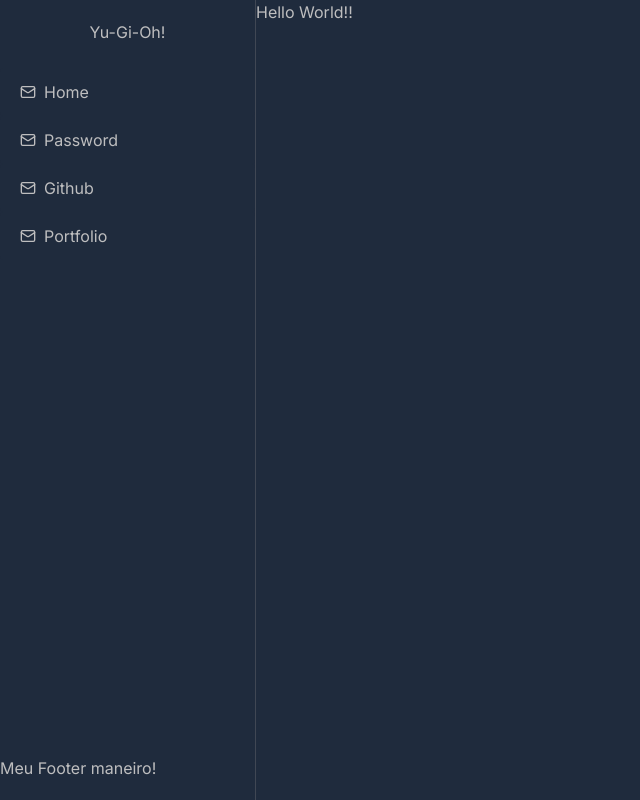
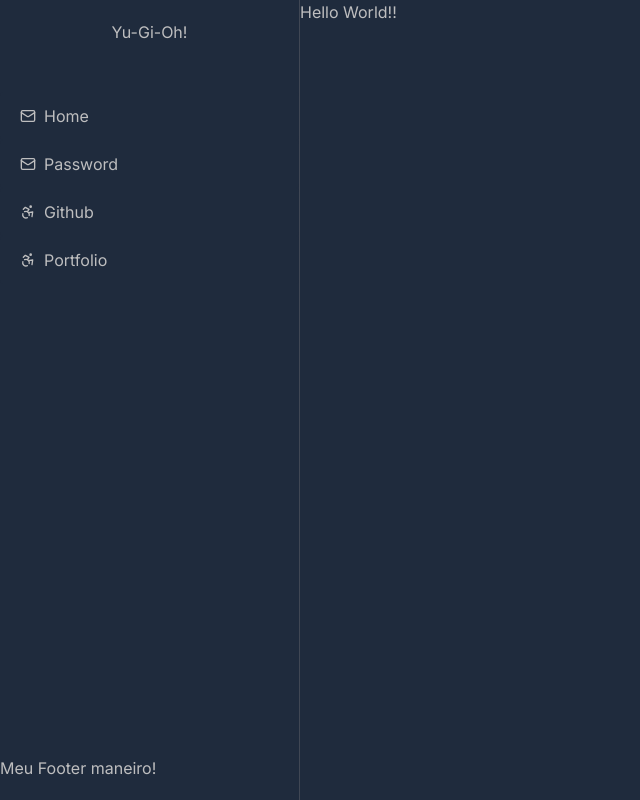
Before and after one commit to maiconlara/yugioh-password, a Next.js app: page /password in a window 1280 px wide. Shown: the whole page, without its empty margins (0-640 px from the left). Built offline with nearby package versions, Linux system fonts and the light colour scheme.

Commit message:
refactoring sidenav (desktop) and modal (mobile)

```diff
--- a/package.json
+++ b/package.json
@@ -9,6 +9,7 @@
     "lint": "next lint"
   },
   "dependencies": {
+    "@radix-ui/react-separator": "^1.0.3",
     "@radix-ui/react-slot": "^1.0.2",
     "@types/node": "20.5.7",
     "@types/react": "18.2.21",
--- a/src/app/layout.tsx
+++ b/src/app/layout.tsx
@@ -6,7 +6,7 @@ import { Inter } from 'next/font/google'
 const inter = Inter({ subsets: ['latin'] })
 
 export const metadata: Metadata = {
-  title: 'Create Next App',
+  title: 'Yu-Gi-Oh! App',
   description: 'Generated by create next app',
 }
 
@@ -20,7 +20,7 @@ export default function RootLayout({
         <body
         className={`${inter.className} text-gray-100 bg-[#1F2B3D]`}
       >
-        <main className="grid grid-cols-[20vw,80vw] h-screen ">
+        <main className="grid md:grid-cols-[300px,calc(80vw-300px)] h-screen ">
           <Menu />
           <div className="flex h-full max-h-screen flex-col bg-cover">
             {children}
--- /dev/null
+++ b/src/components/base/Menu/Desktop/DesktopButton/index.tsx
@@ -0,0 +1,21 @@
+import Link from "next/link";
+export interface ButtonProps {
+  id?: number;
+  buttonText: string;
+  Icon: React.ElementType;
+  path: string;
+}
+
+const DesktopButton = ({ buttonText, Icon, path }: ButtonProps) => {
+  return (
+    <div className="w-full h-12 ">
+      <Link href={path}>
+        <div className="bg-[#1F2B3D] w-full h-full px-5 flex flex-row items-center rounded-sm hover:bg-base-400 transition-colors">
+          <Icon className="mr-2 h-4 w-4" />
+          {buttonText}
+        </div>{" "}
+      </Link>
+    </div>
+  );
+};
+export default DesktopButton;
--- /dev/null
+++ b/src/components/base/Menu/Desktop/index.tsx
@@ -0,0 +1,28 @@
+"use client";
+
+import { Separator } from "@radix-ui/react-separator";
+import DesktopButton from "./DesktopButton";
+import { buttons } from "../data";
+
+const Desktop = () => {
+  return (
+    <div className="hidden md:flex flex-col  w-full  py-5 justify-between items-start h-screen bg-base-950 border-r-[1px] border-gray-300/40">
+      <div className="flex flex-col w-full items-center  gap-6">
+        <h1>Yu-Gi-Oh!</h1>
+        <Separator className="bg-gray-300/40" />
+        <div className="flex flex-col items-start  h-full w-full">
+          {buttons.map((button) => (
+            <DesktopButton
+              key={button.id}
+              buttonText={button.buttonText}
+              Icon={button.Icon}
+              path={button.path}
+            />
+          ))}
+        </div>
+      </div>
+      <h1>Meu Footer maneiro!</h1>
+    </div>
+  );
+};
+export default Desktop;
--- a/src/components/base/Menu/MenuButton/index.tsx
+++ b/src/components/base/Menu/Mobile/MobileButton/index.tsx
@@ -1,18 +1,17 @@
 import Link from "next/link";
-import { Mail } from "lucide-react";
 export interface ButtonProps {
   id?: number;
   buttonText: string;
-  icon: string;
+  Icon: React.ElementType;
   path: string;
 }
 
-const MenuButton = ({ buttonText, icon, path }: ButtonProps) => {
+const MenuButton = ({ buttonText, Icon, path }: ButtonProps) => {
   return (
     <div className="w-full h-12 ">
       <Link href={path}>
         <div className="bg-[#1F2B3D] w-full h-full px-5 flex flex-row items-center rounded-sm hover:bg-base-400 transition-colors">
-          <Mail className="mr-2 h-4 w-4" />
+          <Icon className="mr-2 h-4 w-4" />
           {buttonText}
         </div>{" "}
       </Link>
--- /dev/null
+++ b/src/components/base/Menu/Mobile/index.tsx
@@ -0,0 +1,74 @@
+"use client";
+
+import { Mail, Delete } from "lucide-react";
+import { useState } from "react";
+
+const Mobile = () => {
+  const [nav, setNav] = useState(false);
+
+  const handleNavState = () => {
+    setNav(!nav);
+  };
+  return (
+    <div>
+      {!nav ? (
+        <Mail
+          onClick={handleNavState}
+          className="absolute top-4 left-4 z-[99] md:hidden text-black"
+        />
+      ) : (
+        <Delete
+          onClick={handleNavState}
+          className="absolute top-4 right-4 z-[99] md:hidden text-black"
+        />
+      )}
+      {nav ? (
+        <div className="fixed w-full h-screen bg-white/40 flex flex-col justify-center items-center z-[20] gap-6">
+          <a
+            onClick={handleNavState}
+            href="#main"
+            className="w-[70vw] h-[6vh] lg:w-[40vw] xl:w-[30vw] 2xl:w-[20vw] flex justify-center items-center rounded-full shadow-lg bg-gray-100 shadow-gray-400 p4 cursor-pointer hover:scale-110 ease-in duration-200"
+          >
+            <Mail size={20} />
+            <span className="pl-4"></span>
+          </a>
+          <a
+            onClick={handleNavState}
+            href="#work"
+            className="w-[70vw] h-[6vh] lg:w-[40vw] xl:w-[30vw] 2xl:w-[20vw] flex justify-center items-center rounded-full shadow-lg bg-gray-100 shadow-gray-400 p4 cursor-pointer hover:scale-110 ease-in duration-200"
+          >
+            <Mail size={18} />
+            <span className="pl-4"></span>
+          </a>
+          <a
+            onClick={handleNavState}
+            href="#projects"
+            className="w-[70vw] h-[6vh] lg:w-[40vw] xl:w-[30vw] 2xl:w-[20vw] flex justify-center items-center rounded-full shadow-lg bg-gray-100 shadow-gray-400 p4 cursor-pointer hover:scale-110 ease-in duration-200"
+          >
+            <Mail size={20} />
+            <span className="pl-4"></span>
+          </a>
+          <a
+            onClick={handleNavState}
+            href="#main"
+            className="w-[70vw] h-[6vh] lg:w-[40vw] xl:w-[30vw] 2xl:w-[20vw] flex justify-center items-center rounded-full shadow-lg bg-gray-100 shadow-gray-400 p4 cursor-pointer hover:scale-110 ease-in duration-200"
+          >
+            <Mail size={20} />
+            <span className="pl-4"></span>
+          </a>
+          <a
+            onClick={handleNavState}
+            href="#contact"
+            className="w-[70vw] h-[6vh] lg:w-[40vw] xl:w-[30vw] 2xl:w-[20vw] flex justify-center items-center rounded-full shadow-lg bg-gray-100 shadow-gray-400 p4 cursor-pointer hover:scale-110 ease-in duration-200"
+          >
+            <Mail size={20} />
+            <span className="pl-4"></span>
+          </a>
+        </div>
+      ) : (
+        ""
+      )}
+    </div>
+  );
+};
+export default Mobile;
--- /dev/null
+++ b/src/components/base/Menu/data.ts
@@ -0,0 +1,29 @@
+import { ButtonProps } from "./Desktop/DesktopButton";
+import { Mail, Accessibility } from "lucide-react";
+
+export const buttons: ButtonProps[] = [
+  {
+    id: 1,
+    buttonText: "Home",
+    Icon: Mail,
+    path: "/",
+  },
+  {
+    id: 2,
+    buttonText: "Password",
+    Icon: Mail,
+    path: "/password",
+  },
+  {
+    id: 3,
+    buttonText: "Github",
+    Icon: Accessibility,
+    path: "/",
+  },
+  {
+    id: 4,
+    buttonText: "Portfolio",
+    Icon: Accessibility,
+    path: "/",
+  },
+];
--- a/src/components/base/Menu/index.tsx
+++ b/src/components/base/Menu/index.tsx
@@ -1,44 +1,11 @@
-import MenuButton, { ButtonProps } from "./MenuButton";
-
-const buttons: ButtonProps[] = [
-  {
-    id: 1,
-    buttonText: "Home",
-    icon: "A",
-    path: "/",
-  },
-  {
-    id: 2,
-    buttonText: "Password",
-    icon: "A",
-    path: "/password",
-  },
-  {
-    id: 3,
-    buttonText: "Github",
-    icon: "A",
-    path: "/",
-  },
-  {
-    id: 4,
-    buttonText: "Portfolio",
-    icon: "A",
-    path: "/",
-  },
-];
+import Desktop from "./Desktop";
+import Mobile from "./Mobile";
 
 export default function Menu() {
   return (
-    <div className=" flex flex-col  w-full  py-5 justify-between items-start h-screen bg-base-950 border-r-[1px] border-gray-300/40">
-      <div className="flex flex-col w-full items-center  gap-6">
-        <h1>Yu-Gi-Oh!</h1>
-        <div className="flex flex-col items-start  h-full w-full">
-          {buttons.map((button) => (
-            <MenuButton key={button.id} buttonText={button.buttonText} icon={button.icon} path={button.path} />
-          ))}
-        </div>
-      </div>
-      <h1>Meu Footer maneiro!</h1>
+    <div>
+      <Desktop />
+      <Mobile />
     </div>
   );
 }
--- /dev/null
+++ b/src/components/ui/separator.tsx
@@ -0,0 +1,31 @@
+"use client"
+
+import * as React from "react"
+import * as SeparatorPrimitive from "@radix-ui/react-separator"
+
+import { cn } from "@/lib/utils"
+
+const Separator = React.forwardRef<
+  React.ElementRef<typeof SeparatorPrimitive.Root>,
+  React.ComponentPropsWithoutRef<typeof SeparatorPrimitive.Root>
+>(
+  (
+    { className, orientation = "horizontal", decorative = true, ...props },
+    ref
+  ) => (
+    <SeparatorPrimitive.Root
+      ref={ref}
+      decorative={decorative}
+      orientation={orientation}
+      className={cn(
+        "shrink-0 bg-border",
+        orientation === "horizontal" ? "h-[1px] w-full" : "h-full w-[1px]",
+        className
+      )}
+      {...props}
+    />
+  )
+)
+Separator.displayName = SeparatorPrimitive.Root.displayName
+
+export { Separator }
```
Also changed, not shown: 1 other file (tests, documents, lock files or other folders).
